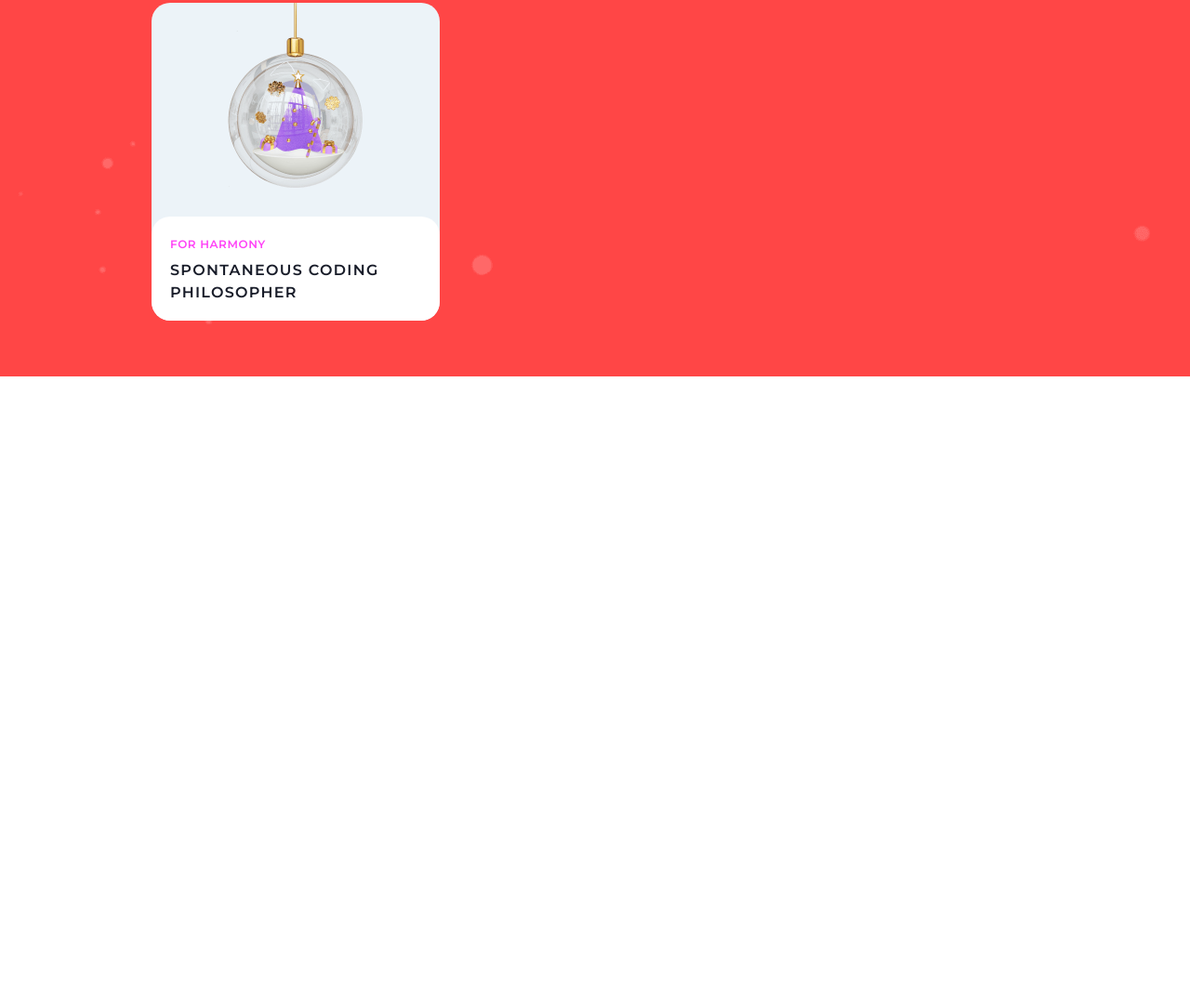
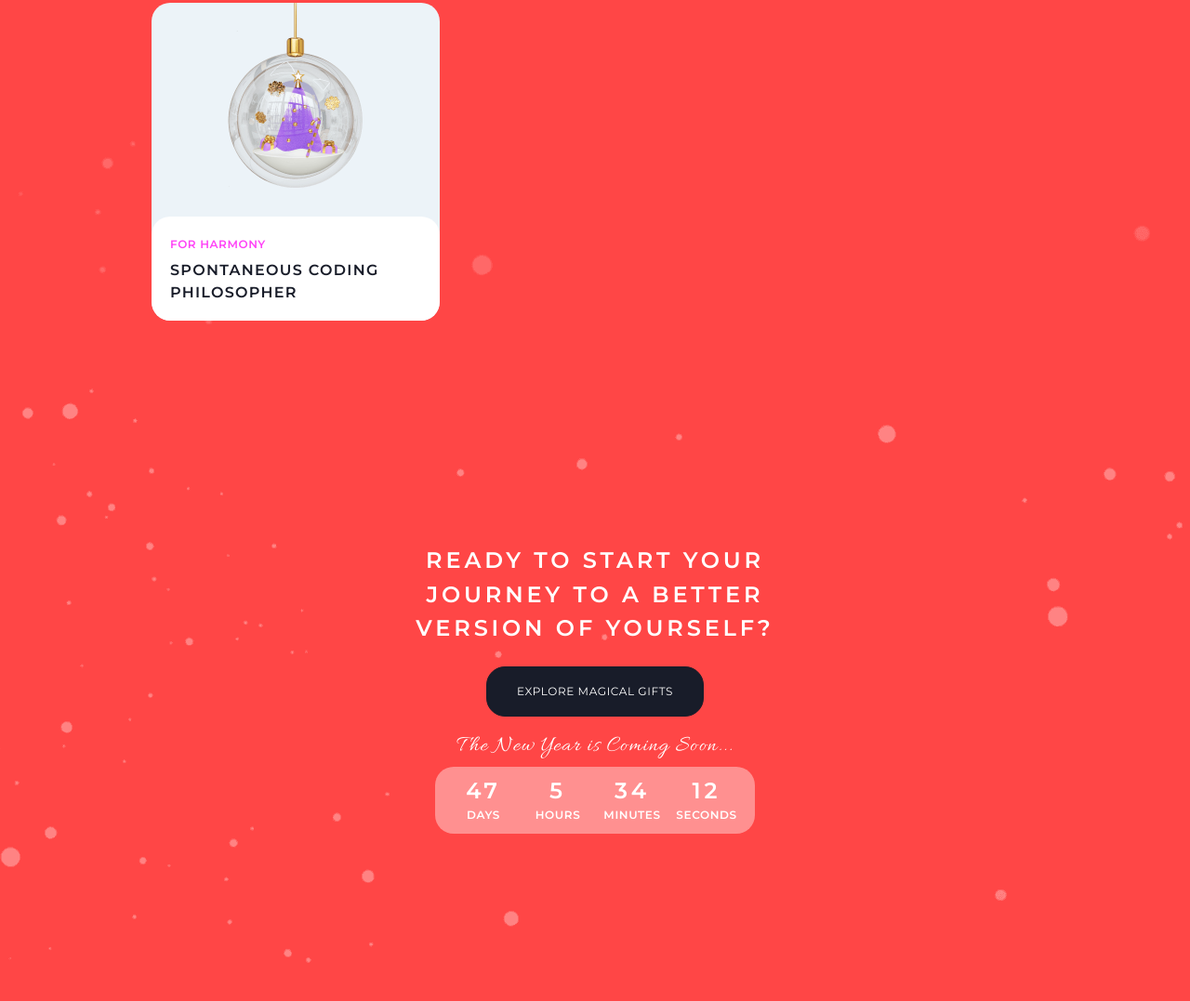
Before and after one commit to polyakov-artem/JSFE2024Q4, a plain HTML site: page christmas-shop/index.html in a window 1280 px wide. Shown: the part 2224-3301 px from the top of the page at 93% size. Before the commit the page ends 2629 px from the top, so only its background shows below. Drawn offline with Linux system fonts and the light colour scheme.

Commit message:
feat: add 'cta-section', add section images, add 'explore_secondary' css class

```diff
--- a/christmas-shop/css/style.css
+++ b/christmas-shop/css/style.css
@@ -399,6 +399,18 @@ body {
   margin-bottom: 14px;
 }
 
+.explore_secondary .explore__heading {
+  padding: 0 0 22px;
+}
+
+.explore_secondary .explore__button {
+  margin-bottom: 20px;
+}
+
+.explore_secondary .explore__caption {
+  margin-bottom: 10px;
+}
+
 .hero {
   border-radius: 20px 20px 0px 0px;
   background: url(./../assets/img/bg-ball.png) no-repeat center / cover,
@@ -610,3 +622,35 @@ body {
   background: url(./../assets/img/bg-snow.png) no-repeat center / cover, var(--primary-color);
   color: var(--static-white-color);
 }
+
+.timer {
+  border-radius: 20px;
+  background: var(--static-white-40-color);
+  padding: 8px 12px 12px;
+  display: grid;
+  grid-template-columns: repeat(4, 1fr);
+}
+
+.timer__part {
+}
+
+.timer__number {
+  margin: 0;
+  position: relative;
+}
+
+.timer__unit {
+  margin: 0;
+  min-width: 80px;
+}
+
+.cta-section {
+  color: var(--static-white-color);
+  background: url(./../assets/img/bg-snow.png) no-repeat center / cover,
+    url(./../assets/img/bg-snow.png) no-repeat center / cover, var(--primary-color);
+  color: var(--static-white-color);
+}
+
+.cta-section__wrap {
+  padding: 60px 0;
+}
--- a/christmas-shop/index.html
+++ b/christmas-shop/index.html
@@ -201,6 +201,42 @@
         </div>
       </div>
     </section>
+    <section class="cta-section section">
+      <div class="container">
+        <div class="cta-section__wrap">
+          <div class="explore explore_secondary cta-section__explore">
+            <h1 class="explore__heading h2">Ready to start your <br />journey to a
+              better<br />version of yourself?</h1>
+            <button class="btn btn_view_primary explore__button">
+              <span class="btn__inner">
+                <span class="bnt__text">Explore Magical Gifts</span>
+              </span>
+            </button>
+            <p class="explore__caption caption-text">The New Year is Coming Soon...</p>
+            <div class="timer">
+              <div class="timer__part">
+                <p class="timer__number h2">47</p>
+                <p class="timer__unit h4">Days</p>
+              </div>
+              <div class="timer__part">
+                <p class="timer__number h2">5</p>
+                <p class="timer__unit h4">Hours</p>
+              </div>
+              <div class="timer__part">
+                <p class="timer__number h2">34</p>
+                <p class="timer__unit h4">Minutes</p>
+              </div>
+              <div class="timer__part">
+                <p class="timer__number h2">12</p>
+                <p class="timer__unit h4">Seconds</p>
+              </div>
+            </div>
+          </div>
+        </div>
+      </div>
+
+    </section>
+
   </div>
 
   <script type="module" src="./js/index.js"></script>
```
Also changed, not shown: christmas-shop/assets/img/bg-forest.png (added).
